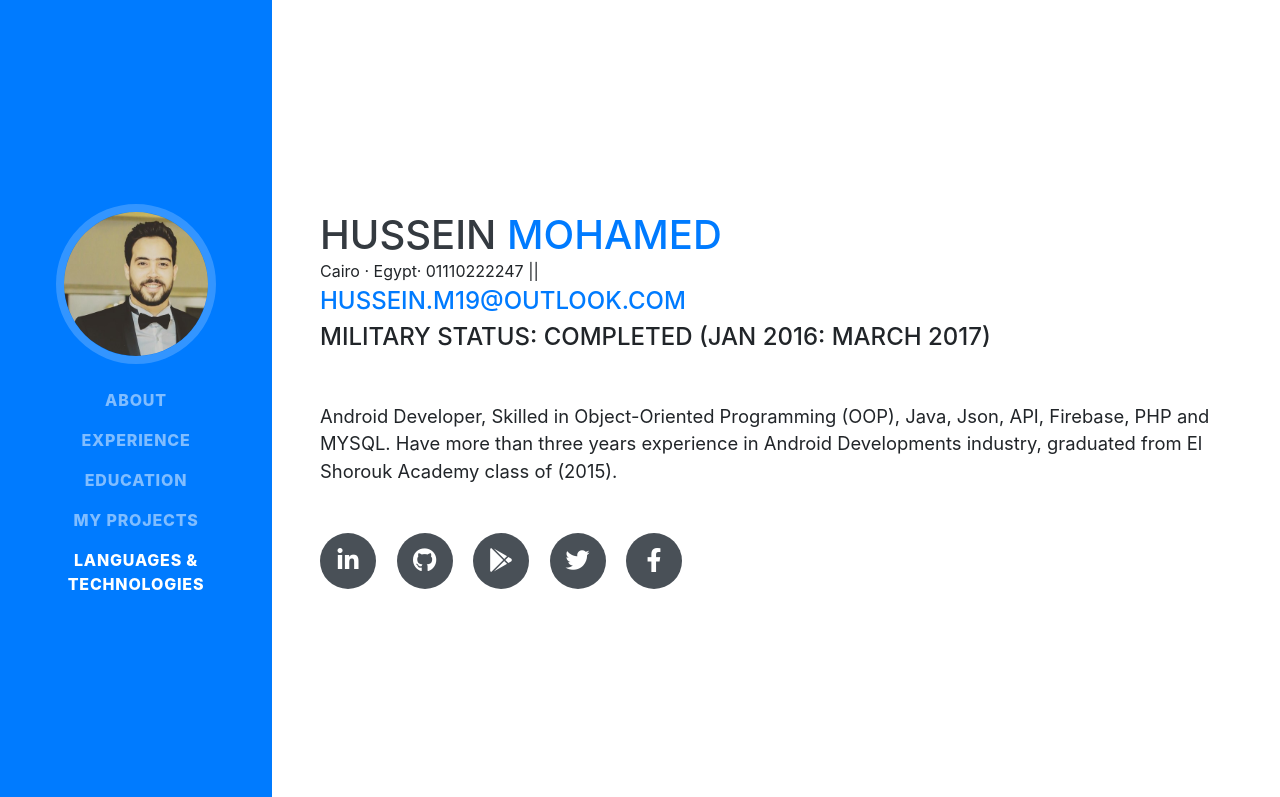
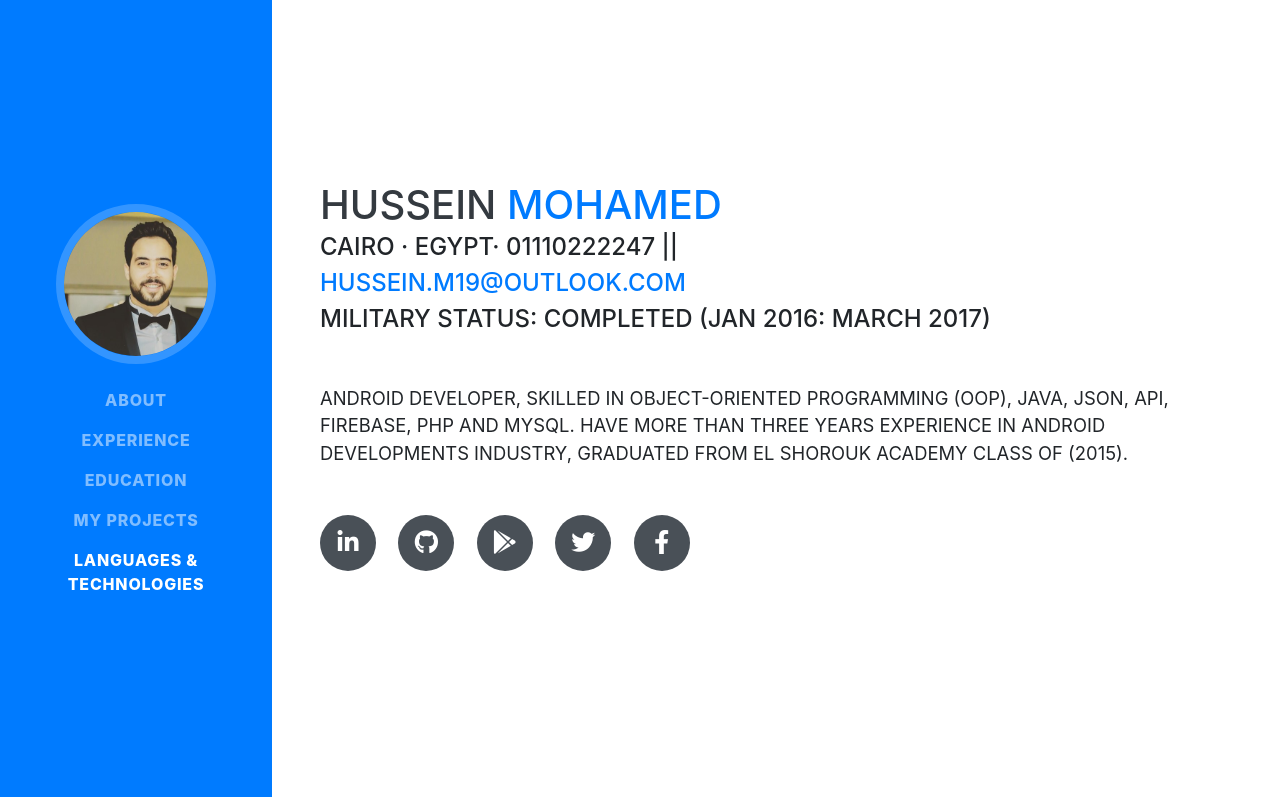
Before and after one commit to husseinm19/husseinm19.github.io, a website with bundled scripts: page index.html in a window 1280 px wide. Shown: the top 797 px of the page. Built offline with nearby package versions, Linux system fonts and the light colour scheme; a web font is replaced by a local one.

Commit message:
Update index.html

```diff
--- a/index.html
+++ b/index.html
@@ -63,7 +63,7 @@
         <h1 class="mb-0">Hussein
           <span class="text-primary">Mohamed</span>
         </h1>
-	      Cairo · Egypt· 01110222247   ||
+	      <div class="subheading mb-5"> Cairo · Egypt· 01110222247   ||
         <div class="subheading mb-5">
           <a href="mailto:hussein.m19@outlook.com">hussein.m19@outlook.com</a> <br>
           Military status: completed (Jan 2016: March 2017)
```
